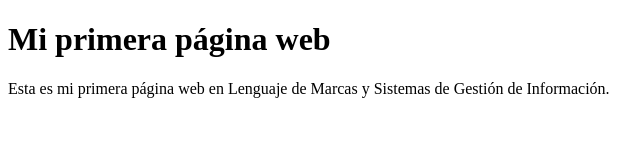
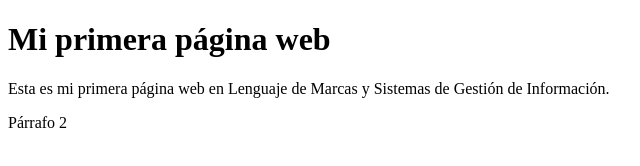
Before and after one commit to rafalozano1970/ENDEGit, a plain HTML site: page index.html in a window 1280 px wide. Shown: the full height of the page, 0-640 px from the left. Drawn offline with Linux system fonts and the light colour scheme.

Commit message:
Confirmación 1 en local

```diff
--- a/index.html
+++ b/index.html
@@ -15,5 +15,6 @@
         <p>
             Esta es mi primera página web en Lenguaje de Marcas y Sistemas de Gestión de Información.
         </p>
+        <p>Párrafo 2</p>
     </body>
 </html>
```
